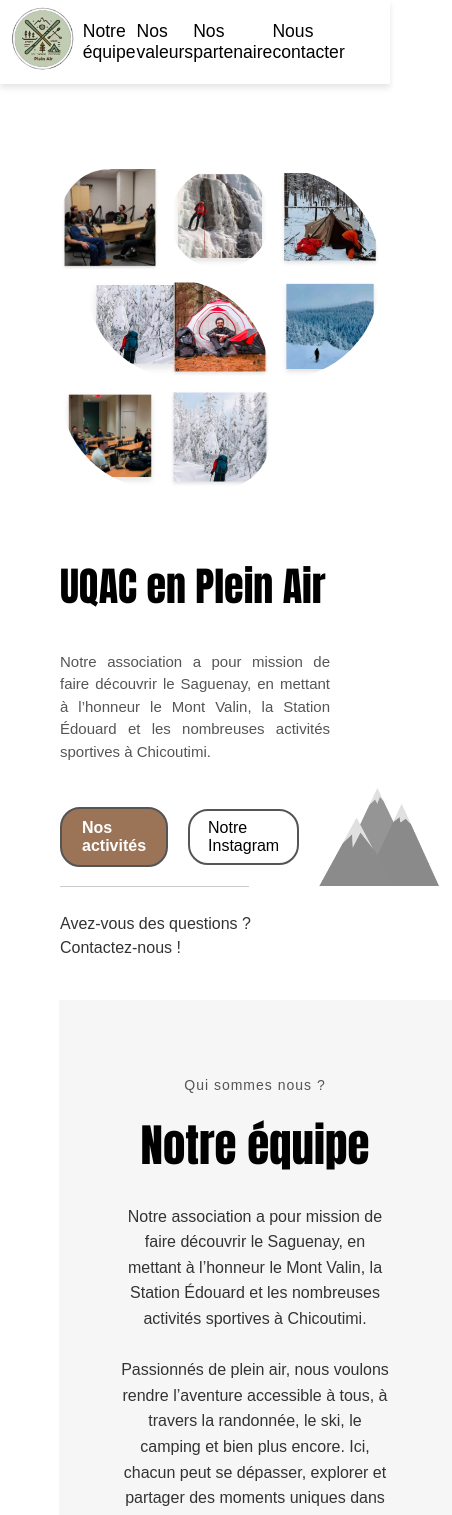
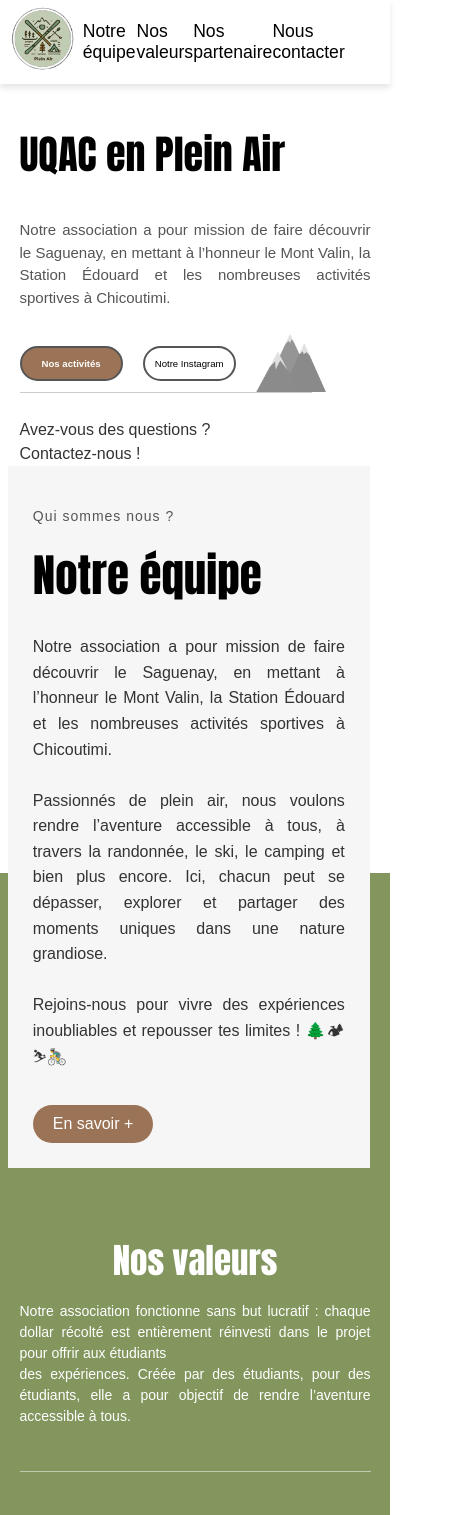
Before and after one commit to ewenman5137/sport-en-plein-air, a React (Vite) app in the folder frontend/: page / in a window 390 px wide. Shown: the top 1515 px of the page, 452 px wide, since content can reach past the window. Built offline with nearby package versions, Linux system fonts and the light colour scheme; a web font is replaced by a local one.

Commit message:
responsive

```diff
--- a/frontend/src/assets/card.css
+++ b/frontend/src/assets/card.css
@@ -96,3 +96,32 @@
     color: #9b7356;
     border-color: #9b7356;
 }
+
+@media (max-width: 900px) {
+    #nousContacter {
+        flex-direction: column;
+        gap: 30px;
+    }
+
+    #infoNousContacter,
+    #formNousContacter {
+        width: 100%;
+    }
+
+    #transition {
+        font-size: 25px;
+        padding: 60px 20px;
+    }
+}
+
+
+
+
+
+/* Responsive pour mobile */
+@media (max-width: 900px) {
+    .activite{
+        padding: 0;
+        width: 100%;
+    }
+}
--- a/frontend/src/assets/home.css
+++ b/frontend/src/assets/home.css
@@ -1,3 +1,8 @@
+html {
+    scroll-behavior: smooth;
+  }
+
+
 /* Police pour les titres */
 h1, h2, h3 {
     font-family: 'Anton', sans-serif;
@@ -323,13 +328,13 @@
     background-position: center;
     color: white;
     height: 25vh;
-    display: flex;
-    justify-content: center;
-    text-align: center;
     font-size: 35px;
     font-family: 'Segoe UI', Tahoma, Geneva, Verdana, sans-serif;
     font-weight: bold;
     position: relative;
+    display: flex;
+    align-items: center;
+    justify-content: center;
 }
 
 #nosPartenaires {
@@ -462,80 +467,6 @@
     background-color: #835f46;
 }
 
-/* Responsive mobile */
-@media (max-width: 900px) {
-    #nousContacter {
-        flex-direction: column;
-        gap: 30px;
-    }
-
-    #infoNousContacter,
-    #formNousContacter {
-        width: 100%;
-    }
-
-    #transition {
-        font-size: 25px;
-        padding: 60px 20px;
-    }
-}
-
-
-
-
-
-/* Responsive pour mobile */
-@media (max-width: 900px) {
-    #containeurActivites, #quiSommesNous {
-        flex-direction: column;
-    }
-
-    .activite, #quiSommesNous img, #infoQuiSommesNous {
-        width: 100%;
-    }
-
-    #quiSommesNous {
-        text-align: center;
-    }
-}
-/* Responsive */
-@media (max-width: 900px) {
-    #notreEquipe, #headerNosValeurs {
-        flex-direction: column;
-        text-align: center;
-    }
-
-    #containeurInfoNotreEquipe, #notreEquipe img {
-        width: 100%;
-        margin-bottom: 20px;
-    }
-
-    #containeurValeurs {
-        flex-direction: column;
-        gap: 40px;
-    }
-
-    .valeur {
-        width: 100%;
-    }
-}
-/* Responsive mobile */
-@media (max-width: 900px) {
-    #header {
-        flex-direction: column;
-        gap: 40px;
-    }
-
-    #containeurImage, #infoHeader {
-        width: 100%;
-    }
-
-    #containeurImage img {
-        width: 100px;
-        height: 100px;
-    }
-}
-
 
 /* Animation fade-in + translation */
 @keyframes fadeInUp {
@@ -561,3 +492,141 @@
     opacity: 1;
     transform: translateY(0);
 }
+
+
+/* Responsive mobile */
+@media (max-width: 900px) {
+    #nousContacter {
+        flex-direction: column;
+        gap: 30px;
+    }
+
+    #infoNousContacter,
+    #formNousContacter {
+        width: 100%;
+    }
+
+    #transition {
+        font-size: 25px;
+        padding: 60px 20px;
+    }
+}
+
+
+
+
+
+/* Responsive pour mobile */
+@media (max-width: 900px) {
+    #header{
+        width: 100%;
+        padding: 0;
+        padding-top: 25%;
+    }
+    #header #containeurImage{
+        display: none;
+    }
+    #infoHeader{
+        width: 90vw;
+    }
+    #containeurBtnImageHeader{
+        font-size: 0.6rem;
+    }
+    #containeurBtnImageHeader a{
+        padding: 10px;
+    }
+    #containeurBtnImageHeader img{
+        width: 20%;
+    }
+    .barSeparation{
+        width: 75vw;
+    }
+
+    #notreEquipe{
+        margin: 0;
+        padding: 25px;
+        width: 80%;
+        margin-left: 2%;
+    }
+    #notreEquipe img{
+        display: none;
+    }
+    #containeurInfoNotreEquipe{
+        width: 100%;
+    }
+
+    #nosValeurs{
+        padding: 0;
+        padding-top: 40vh;
+    }
+    #headerNosValeurs{
+        width: 90%;
+        margin-left: 5%;
+    }
+    #containeurValeurs{
+        flex-direction: column;
+    }
+    .valeur{
+        width: 80%;
+        margin-left: 10%;
+    }
+    #containeurActivites{
+        flex-direction: column;
+    }
+    #quiSommesNous{
+        width: 90%;
+        padding: 0;
+        margin-left: 5%;
+        flex-direction: column;
+    }
+    #infoQuiSommesNous{
+        width: 100%;
+    }
+    #quiSommesNous img{
+        margin-bottom: 15vh;
+        width: 90%;
+    }
+    #transition h1{
+        font-size: 1.5rem;
+    }
+    #transition{
+        height: 1vh;
+    }
+    #nosPartenaires{
+        width: 90%;
+        margin-left: 5%;
+        padding: 0;
+        padding-bottom: 5%;
+    }
+    #nousContacter{
+        padding: 0;
+        width: 90%;
+        margin-left: 5%;
+    }
+    #titre-containeur-reseaux-home{
+        margin-top: 2vh;
+    }
+    .containeurReseauxHome{
+        width: 70%;
+    }
+    #formNousContacter{
+        padding: 0;
+        margin: 0;
+        margin-bottom: 5vh;
+    }
+    .champ input,select {
+        width: 90%;
+    }
+    .champ select {
+        width: 97%;
+    }
+
+    .champ textarea {
+        width: 90%;
+    }
+
+    #formNousContacter button{
+        width: 97%;
+    }
+
+}
--- a/frontend/src/pages/Home.tsx
+++ b/frontend/src/pages/Home.tsx
@@ -24,7 +24,7 @@
     }, []);
     return (
         <>
-        <div>
+        <div id="containeur-home">
             <NavBar/>
             <div id="header">
                 <div id="containeurImage">
@@ -42,7 +42,7 @@
                     <p>Notre association a pour mission de faire découvrir le Saguenay, en mettant à l’honneur le Mont Valin, la Station Édouard et les nombreuses activités sportives à Chicoutimi.</p>
                     <div id="containeurBtnImageHeader">
                         <a className="btn" href="#nosActivites">Nos activités</a>
-                        <a target="_blank" href="https://www.instagram.com/sport.plein.air.uqac/">Notre Instagram</a>
+                        <a id="btn-insta" target="_blank" href="https://www.instagram.com/sport.plein.air.uqac/">Notre Instagram</a>
                         <img src="/montagne.png" alt="" />
                     </div>
                     <div className="barSeparation"></div>
```
